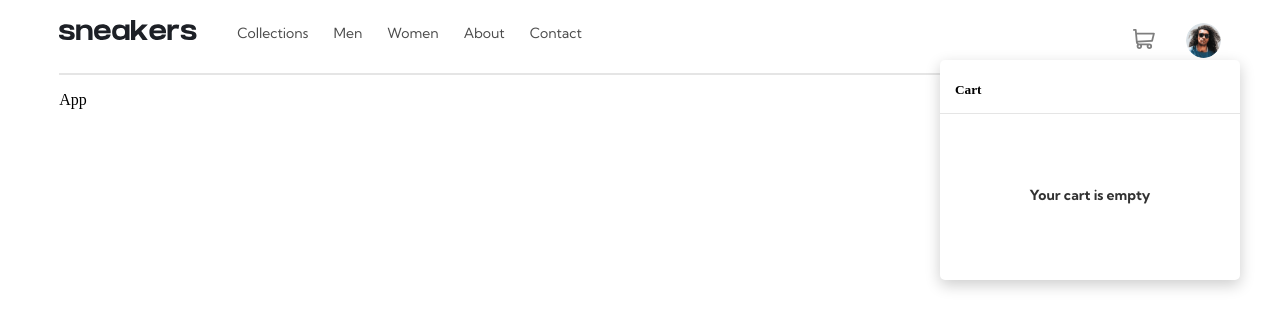
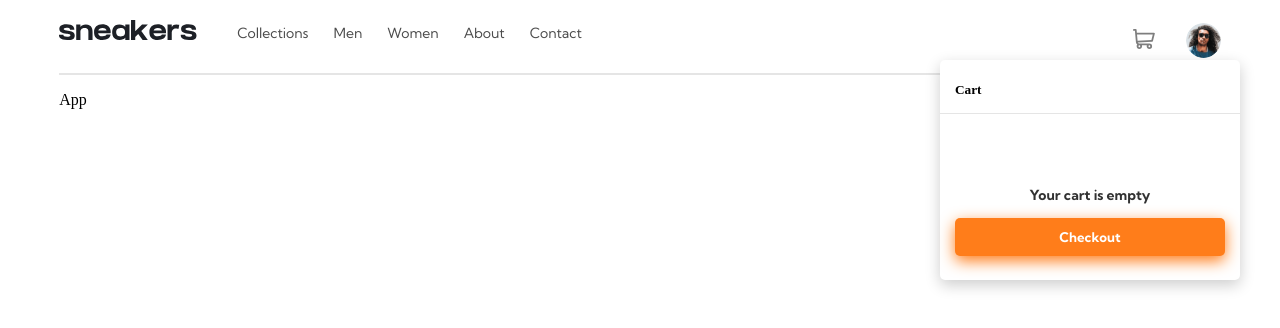
Before and after one commit to Cedgo1997/ecommerce-product-page, a React (Create React App) app: page / in a window 1280 px wide. Both pictures are taken after a click on the button 1143 px from the left and 40 px from the top of the page. Shown: the top 328 px of the page. Built offline with nearby package versions, Linux system fonts and the light colour scheme.

Commit message:
Add: checkout button

```diff
--- a/src/components/Cart/Cart.tsx
+++ b/src/components/Cart/Cart.tsx
@@ -1,6 +1,6 @@
 import React, { useContext } from 'react'
 import { ProductContext } from '../../context/productContext'
-import { CartContainer, NoOrders, Order, Title } from './CartStyle'
+import { CartContainer, CheckoutButton, NoOrders, Order, Title } from './CartStyle'
 
 interface CartInterface {
     showCart: boolean;
@@ -27,6 +27,7 @@ export const Cart: React.FC<CartInterface> = ({ showCart }) => {
                         />
                     ))
             }
+            <CheckoutButton text='Checkout' />
         </CartContainer>
     )
 }
--- a/src/components/Cart/CartStyle.tsx
+++ b/src/components/Cart/CartStyle.tsx
@@ -113,3 +113,30 @@ export const Order: React.FC<OrderProps> = ({ name, price, quantity }) => (
     </OrderText>
   </OrderContainer>
 );
+
+const Button = styled.button`
+    align-self: center;
+    background-color: ${({ theme }) => theme.colors.primary.dark};
+    border-radius: 5px;
+    border: none;
+    box-shadow: 0px 5px 15px 0px ${({ theme }) => theme.colors.primary.dark};
+    display: flex;
+    justify-content: center;
+    width: 90%;
+    margin-bottom: 20px;
+    &:hover {
+        opacity: 0.6;
+        cursor: pointer;
+    }
+    & > p {
+        color: white;
+        font-family: ${({ theme }) => theme.fontFamily.bold};
+        margin: 10px 0 10px 0;
+    }
+`
+
+export const CheckoutButton = ({ text }: any) => (
+  <Button>
+    <p>{text}</p>
+  </Button>
+)
```
